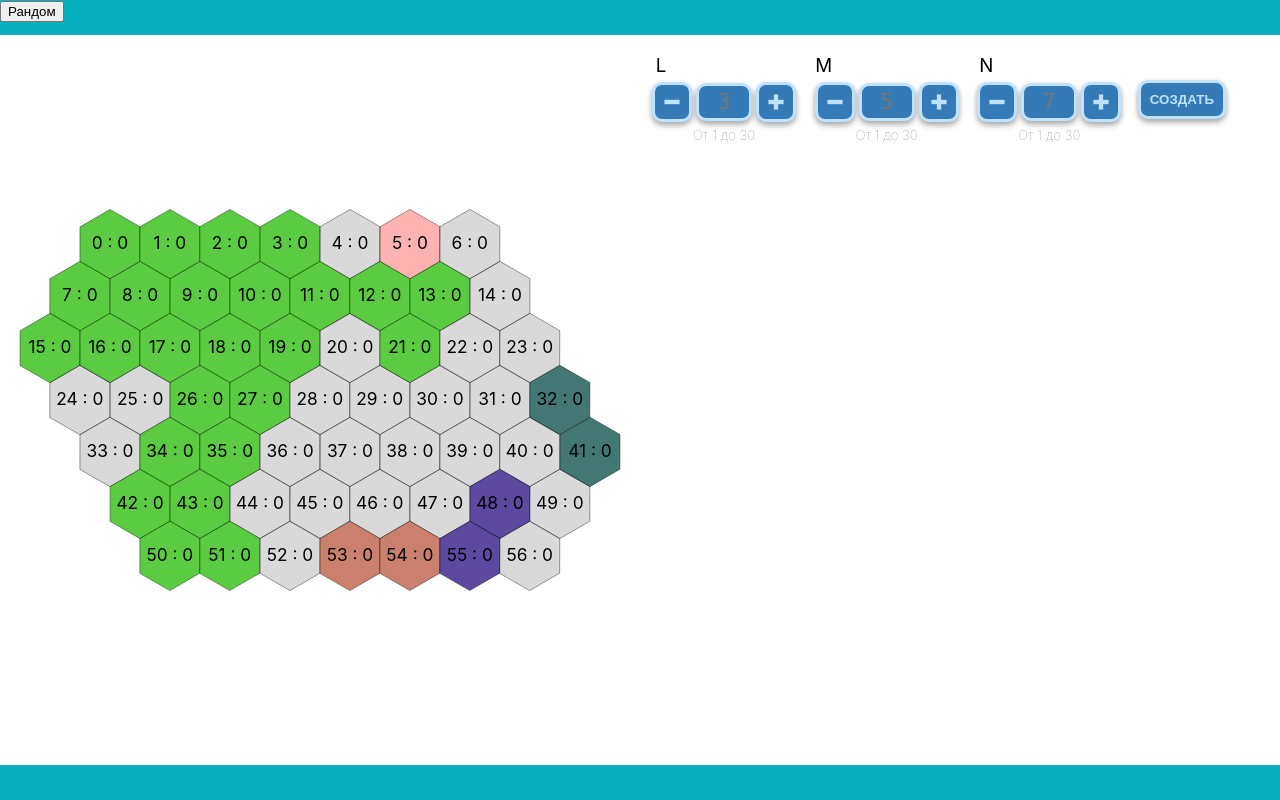
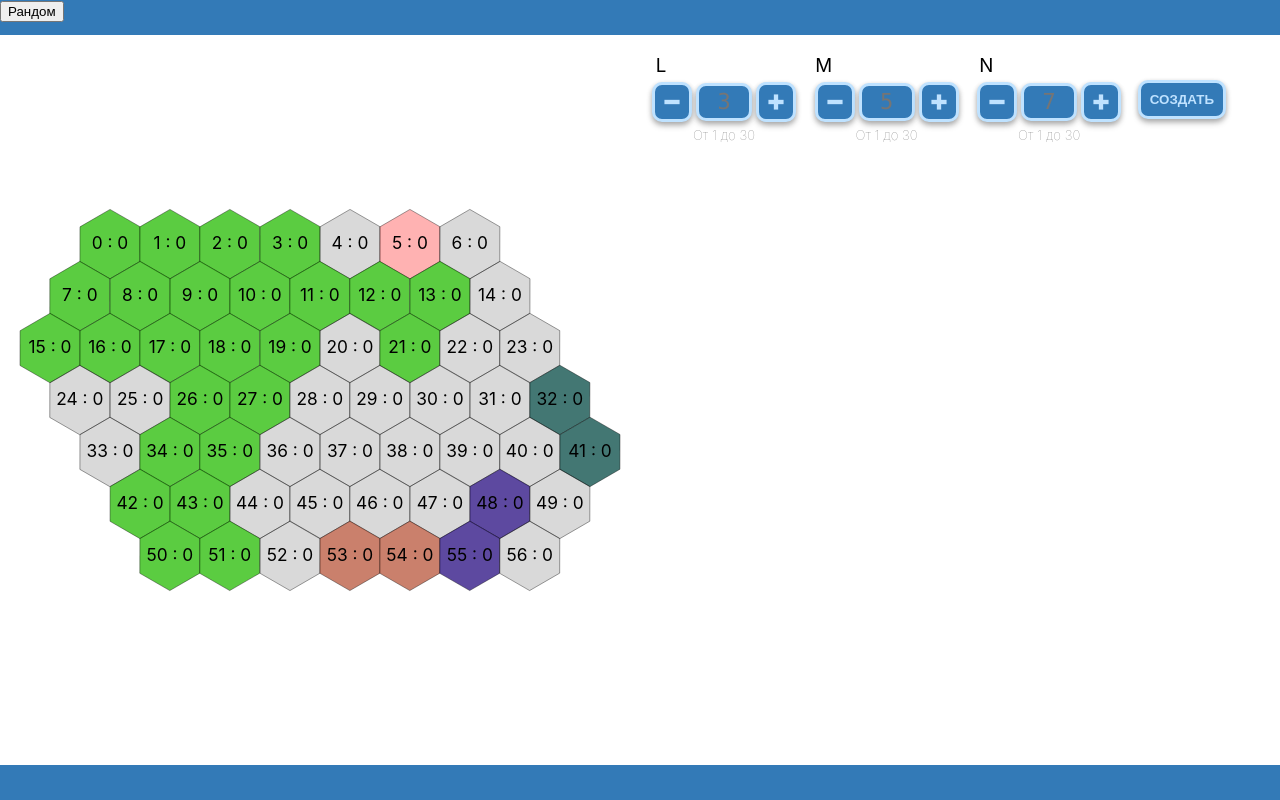
Before and after one commit to WebFilin/HexagonGrid, a React (Create React App) app: page / in a window 1280 px wide. Built offline with nearby package versions, Linux system fonts and the light colour scheme.

Commit message:
Добавленна актуализация поля ввода

```diff
--- a/src/App/app.module.scss
+++ b/src/App/app.module.scss
@@ -17,11 +17,11 @@
 .footer {
   height: 6vh;
   width: 100vw;
-  background: rgb(6, 176, 188);
+  background: #337ab7;
 }
 
 .header {
   height: 6vh;
   width: 100vw;
-  background: rgb(6, 176, 188);
+  background: #337ab7;
 }
--- a/src/Components/HexSideSize/InputSizeSide/InputSizeSide.jsx
+++ b/src/Components/HexSideSize/InputSizeSide/InputSizeSide.jsx
@@ -4,6 +4,7 @@ import style from "./InputSizeSide.module.scss";
 
 function InputSizeSide({ title, value, onChange }) {
   const [valueInput, setValueInput] = React.useState(value);
+  const [activeValue, setActiveValue] = React.useState(false);
 
   function inputHandler(ev) {
     const input = Number(ev.target.value);
@@ -15,6 +16,7 @@ function InputSizeSide({ title, value, onChange }) {
   }
 
   const increment = () => {
+    setActiveValue(true);
     if (valueInput > 0 && valueInput < 30) {
       return setValueInput((currentValue) => currentValue + 1);
     } else {
@@ -23,6 +25,7 @@ function InputSizeSide({ title, value, onChange }) {
   };
 
   const decrement = () => {
+    setActiveValue(true);
     if (valueInput > 0 && valueInput < 30) {
       return setValueInput((currentValue) => currentValue - 1);
     } else {
@@ -47,6 +50,7 @@ function InputSizeSide({ title, value, onChange }) {
           className={style.quantity}
           type="text"
           placeholder={value}
+          value={activeValue ? valueInput : null}
           onChange={(ev) => {
             action(inputHandler(ev));
           }}
--- a/src/Components/HexSideSize/InputSizeSide/InputSizeSide.module.scss
+++ b/src/Components/HexSideSize/InputSizeSide/InputSizeSide.module.scss
@@ -10,6 +10,10 @@
   cursor: pointer;
   outline: 0;
   box-shadow: 0 2px 5px rgba(0, 0, 0, 0.2), 0 4px 6px rgba(0, 0, 0, 0.2);
+
+  &:active {
+    box-shadow: 0 0px 0px ;
+  }
 }
 
 %svg-styles {
--- a/src/Components/HexSideSize/setHexSizeSide.module.scss
+++ b/src/Components/HexSideSize/setHexSizeSide.module.scss
@@ -23,6 +23,6 @@
   }
 
   &:active {
-    box-shadow: 0 0px 0px rgba(0, 0, 0, 0);
+    box-shadow: 0 0px 0px;
   }
 }
--- a/src/Components/MainHexagons/MainHexagons.jsx
+++ b/src/Components/MainHexagons/MainHexagons.jsx
@@ -4,9 +4,7 @@ import { observer } from "mobx-react-lite";
 import hexCordinate from "../../state/hexCordinate";
 
 const MainHexagons = observer(() => {
-
-const createMainHex = hexCordinate.isCreateMainhex
-console.log(createMainHex )
+  const createMainHex = hexCordinate.isCreateMainhex;
 
   React.useEffect(() => {
     //кординаты и линии расположения хексов
```
